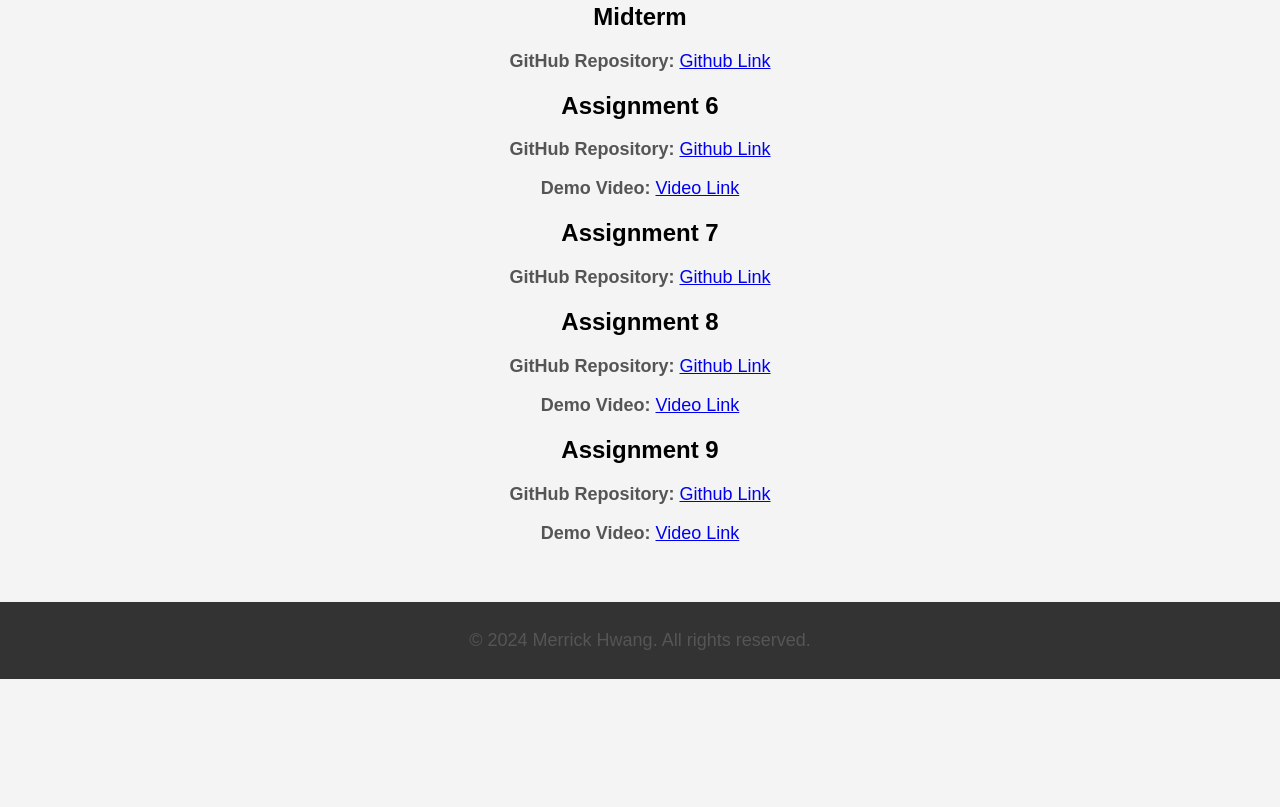
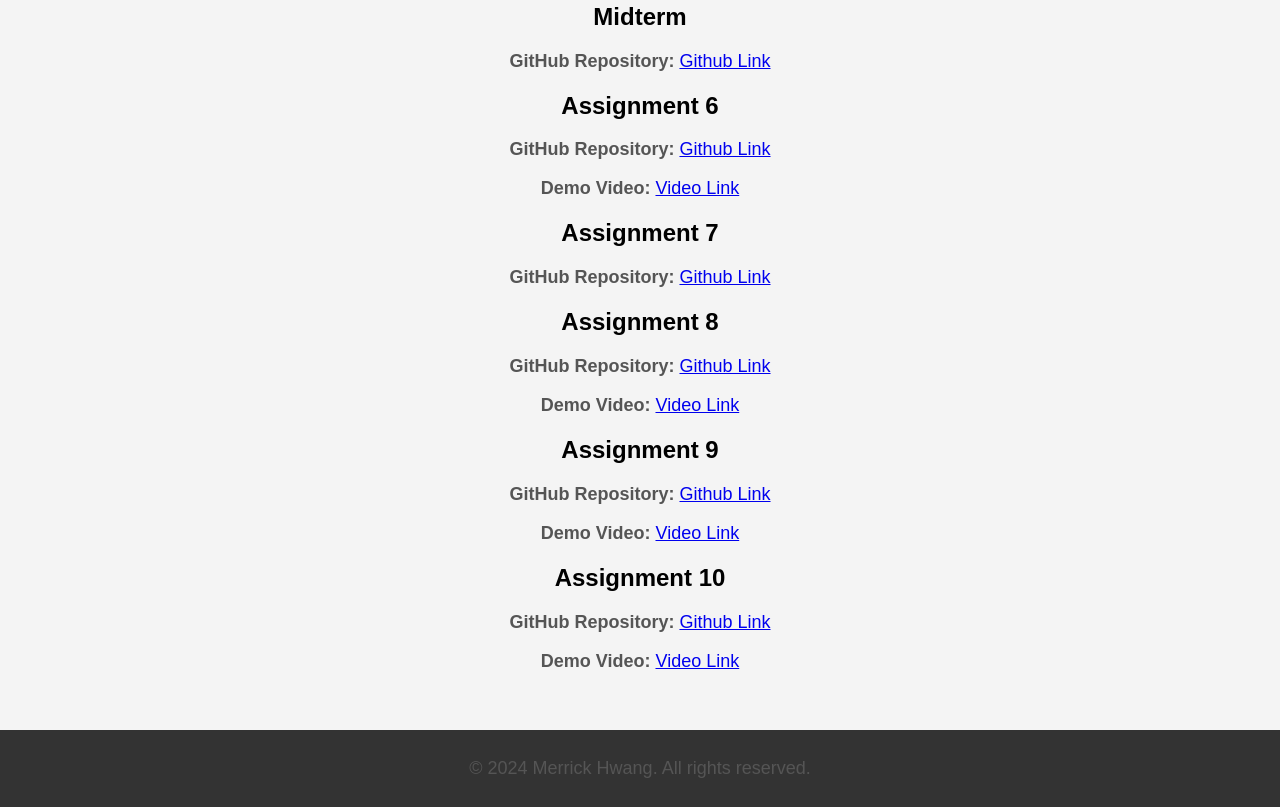
Before and after one commit to mhwang21/mhwang21.github.io, a plain HTML site: page assignments.html in a window 1280 px wide. Shown: the part 825-1632 px from the top of the page. Before the commit the page ends 1504 px from the top, so only its background shows below. Drawn offline with Linux system fonts and the light colour scheme.

Commit message:
assignment 10

```diff
--- a/assignments.html
+++ b/assignments.html
@@ -84,6 +84,12 @@
             <p><strong>Demo Video:</strong> <a href="https://drive.google.com/file/d/13NEQJg_UYsDCrkbFlnZvOELgtpqLg_Ph/view?usp=sharing" target="_blank">Video Link</a></p>
         </div>
 
+        <div class="assignment">
+            <h2>Assignment 10</h2>
+            <p><strong>GitHub Repository:</strong> <a href="https://github.com/mhwang21/merrickh-assignment-10" target="_blank">Github Link</a></p>
+            <p><strong>Demo Video:</strong> <a href="https://drive.google.com/file/d/12Y6g0taLVZKqbpDBFQxwSmgvDfbnVqa_/view?usp=sharing" target="_blank">Video Link</a></p>
+        </div>
+
         <!-- Add more assignments here -->
     </section>
 
```
